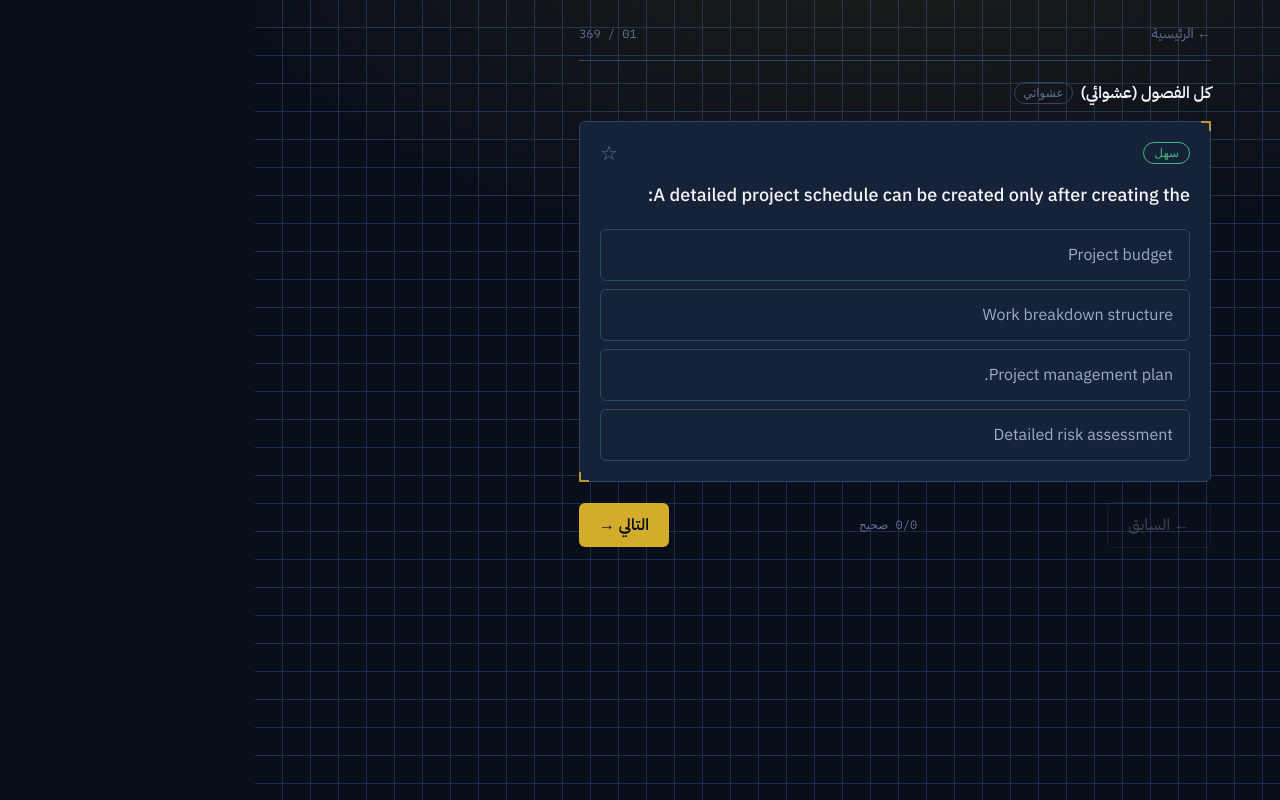
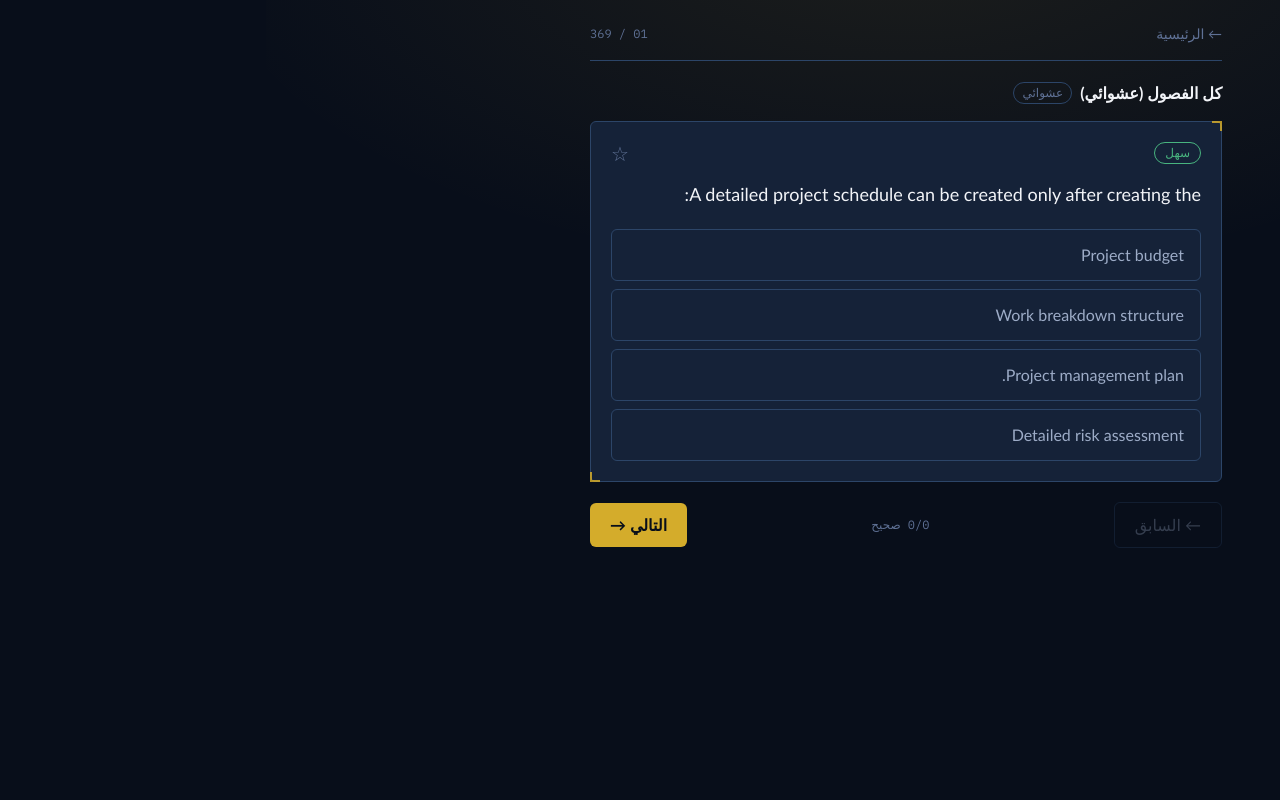
Before and after one commit to mtcit1916/PMP, a Next.js app: page /quiz in a window 1280 px wide. Built offline with nearby package versions, Linux system fonts and the light colour scheme.

Commit message:
Add files via upload

```diff
--- a/app/favorites/page.js
+++ b/app/favorites/page.js
@@ -22,7 +22,7 @@ export default function FavoritesPage() {
       title="⭐ المفضّلة"
       questions={questions}
       emptyMessage="ما عندك أي سؤال مضاف للمفضلة بعد."
-      emptyHint="أثناء التدريب، دوس على أيقونة النجمة ⭐ فوق أي سؤال عشان تضيفه هون."
+      emptyHint="أثناء التدريب، دوس على أيقونة النجمة ⭐ فوق أي سؤال عشان تضيفه هنا."
     />
   );
 }
--- a/app/globals.css
+++ b/app/globals.css
@@ -12,16 +12,12 @@ body {
   background-color: #080E1A;
 }
 
-/* خلفية شبكية + توهج علوي خافت يكسر التسطيح بدل لون واحد متجانس */
+/* خلفية بتوهج علوي خافت بدون شبكة خطوط */
 .blueprint-bg {
   background-color: #080E1A;
-  background-image:
-    radial-gradient(1200px 600px at 50% -10%, rgba(212, 172, 43, 0.10), transparent 60%),
-    linear-gradient(rgba(44, 69, 104, 0.6) 1px, transparent 1px),
-    linear-gradient(90deg, rgba(44, 69, 104, 0.6) 1px, transparent 1px);
-  background-size: auto, 28px 28px, 28px 28px;
-  background-position: center, -1px -1px, -1px -1px;
-  background-attachment: fixed, scroll, scroll;
+  background-image: radial-gradient(1200px 600px at 50% -10%, rgba(212, 172, 43, 0.10), transparent 60%);
+  background-attachment: fixed;
+  background-position: center;
 }
 
 /* بطاقة بعلامات زاوية تحاكي مخططات المهندسين */
--- a/app/layout.js
+++ b/app/layout.js
@@ -20,7 +20,7 @@ export default function RootLayout({ children }) {
         <link rel="preconnect" href="https://fonts.googleapis.com" />
         <link rel="preconnect" href="https://fonts.gstatic.com" crossOrigin="anonymous" />
         <link
-          href="https://fonts.googleapis.com/css2?family=IBM+Plex+Sans+Arabic:wght@400;500;600;700&family=IBM+Plex+Mono:wght@400;500;600&display=swap"
+          href="https://fonts.googleapis.com/css2?family=IBM+Plex+Mono:wght@400;500;600&display=swap"
           rel="stylesheet"
         />
       </head>
--- a/app/mistakes/page.js
+++ b/app/mistakes/page.js
@@ -22,7 +22,7 @@ export default function MistakesPage() {
       title="🔁 مراجعة الأخطاء"
       questions={questions}
       emptyMessage="ما في أسئلة أخطأت فيها لسا، أو راجعتها كلها وصححتها 🎉"
-      emptyHint="أي سؤال تجاوب عليه غلط بينضاف هون تلقائياً، ولما ترجع تجاوب عليه صح بيطلع من اللستة."
+      emptyHint="أي سؤال تجاوب عليه غلط بينضاف هنا تلقائياً، ولما ترجع تجاوب عليه صح بيطلع من اللستة."
     />
   );
 }
--- a/tailwind.config.js
+++ b/tailwind.config.js
@@ -36,7 +36,7 @@ module.exports = {
         },
       },
       fontFamily: {
-        sans: ["'IBM Plex Sans Arabic'", "system-ui", "sans-serif"],
+        sans: ["Calibri", "'Segoe UI'", "system-ui", "sans-serif"],
         mono: ["'IBM Plex Mono'", "ui-monospace", "monospace"],
       },
     },
```
